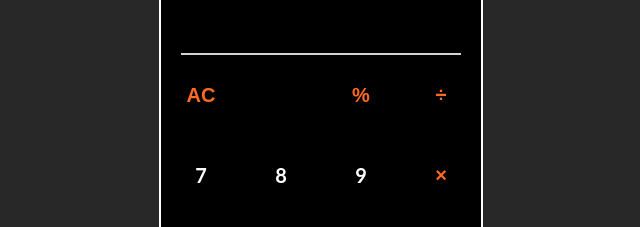
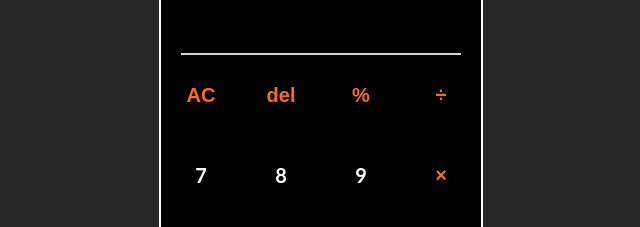
Before and after one commit to atiya-choudhary/Wdl_Exp4, a plain HTML site: page index.html in a window 1280 px wide. Shown: the part 169-396 px from the top of the page, 319-959 px from the left. Drawn offline with Linux system fonts and the light colour scheme.

Commit message:
Update index.html

```diff
--- a/index.html
+++ b/index.html
@@ -25,7 +25,7 @@
         <div class="keypad">
             <hr>
             <button class="operator" id="clear">AC</button>
-            <button class="operator fas fa-backspace" id="backspace"></button>
+            <button class="operator fas fa-backspace" id="backspace">del</button>
             <button class="operator" id="%">%</button>
             <button class="operator" id="/">&#247;</button>
 
```
